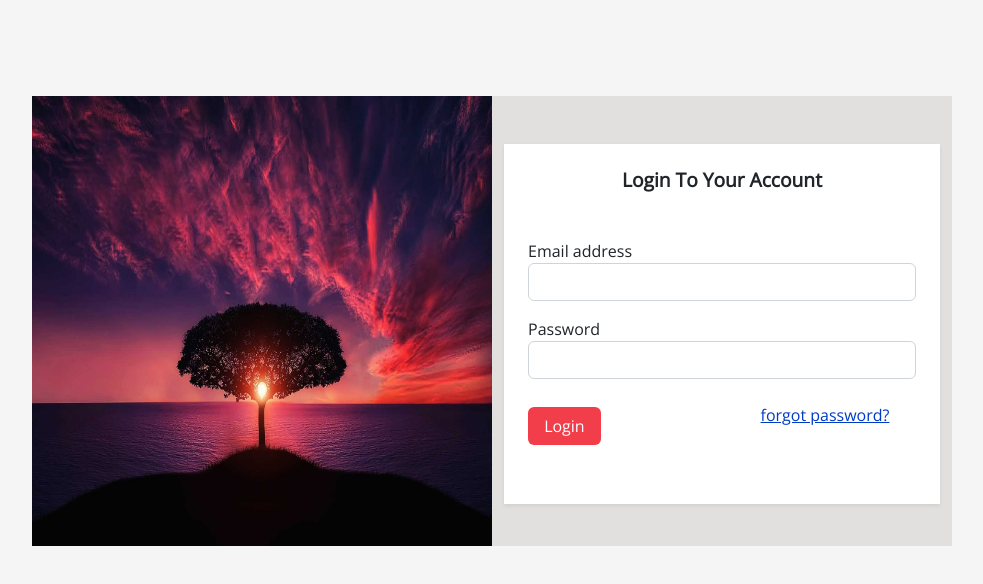
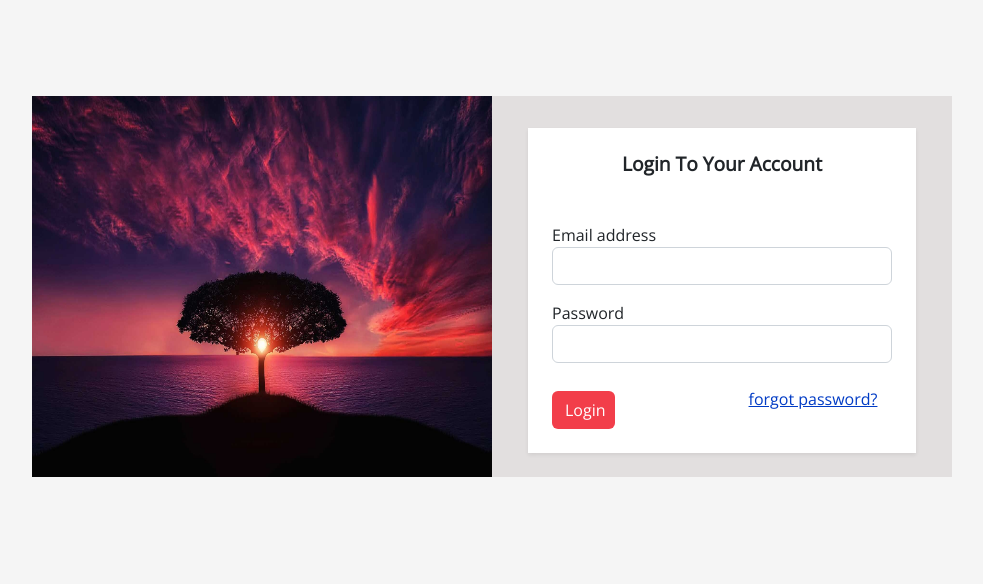
Before and after one commit to Buntysaini1849/delivery-tracker, a React (Create React App) app: page / in a window 1280 px wide. Shown: the top 584 px of the page, without its empty margins (148-1131 px from the left). Built offline with nearby package versions, Linux system fonts and the light colour scheme.

Commit message:
login page changing

```diff
--- a/src/App.css
+++ b/src/App.css
@@ -16,7 +16,7 @@ body{
 
 .login-row{
   background-color: #e2dfdf;
-  height: 450px !important;
+  height: auto !important;
 }
 
 .logincont{
@@ -27,7 +27,7 @@ body{
 
 .login-form{
   background: #fff;
-  height: 80%;
+  height: auto;
 }
 
 
@@ -220,7 +220,7 @@ nav ul,nav li {
 
   .menu-item{
     text-decoration: none;
-    font-size: 0.890rem;
+    font-size: 0.890npmrem;
     font-weight: 600;
     color: rgb(0, 7, 61);
     background: white;
@@ -233,7 +233,6 @@ nav ul,nav li {
   }
 
   .menu-item:hover{
-
     background-color: #00264D !important;
     color: #fff;
   }
--- a/src/Components/Login.js
+++ b/src/Components/Login.js
@@ -57,8 +57,8 @@ export default function Login() {
 
       </div>
       <div className="col-md-6">
-        <div className="login-form shadow-sm">
-      <form className="p-4 mt-5 ">
+        <div className="container p-4">
+      <form className="login-form shadow-sm p-4 mt-2">
         <h2 className="logintop-head mb-5">Login To Your Account</h2>
         <div className="form-group mt-3">
           <label className="label">Email address</label>
```
